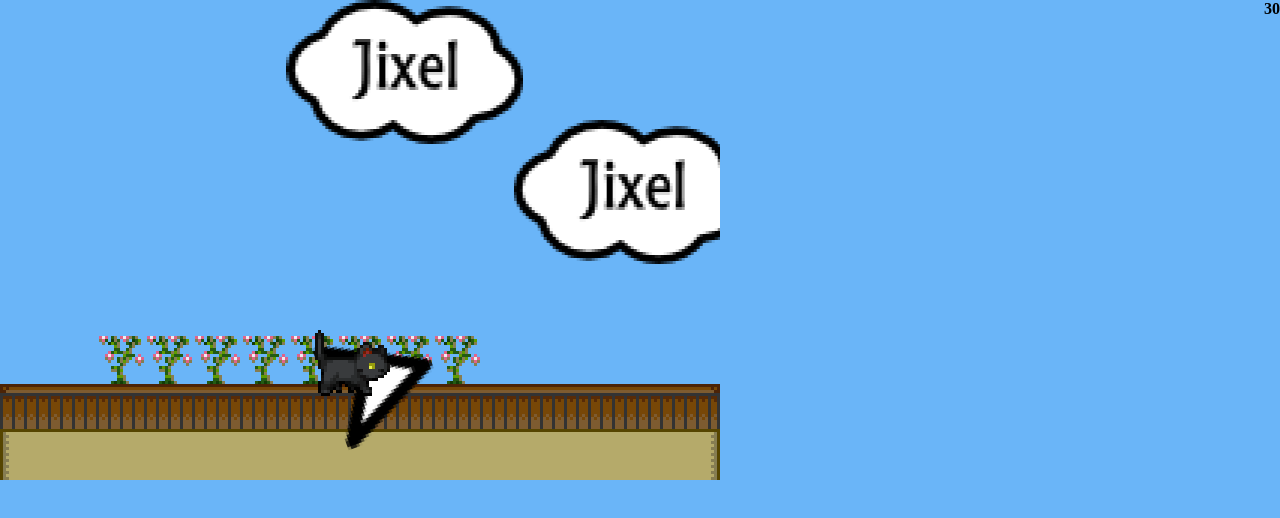
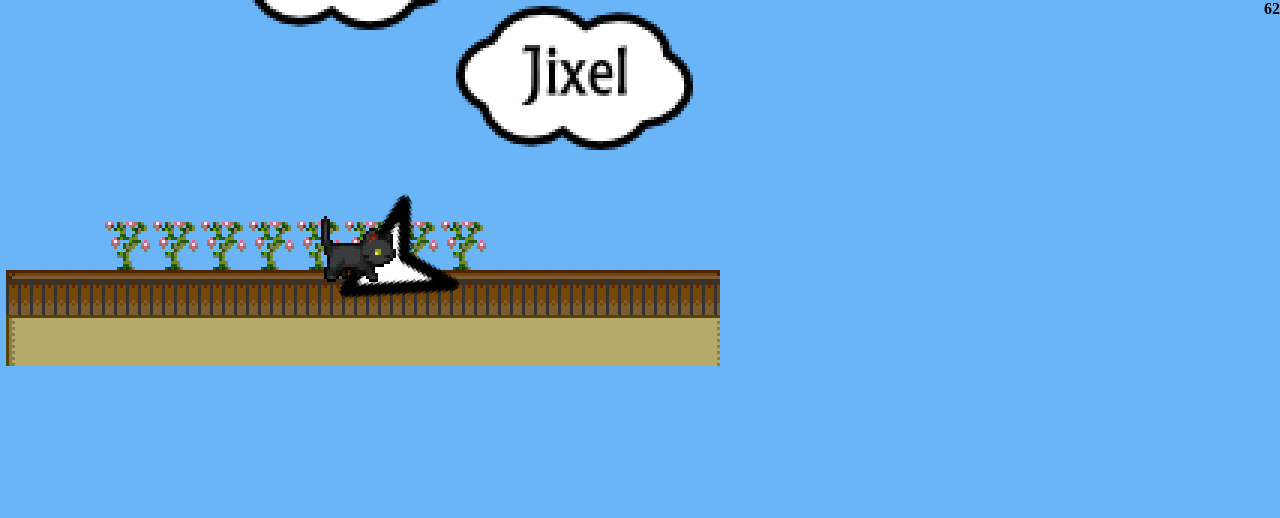
Before and after one commit to AGoblinKing/Jixel, a plain HTML site: page index.html in a window 1280 px wide. Drawn offline with Linux system fonts and the light colour scheme.

Commit message:
Added camera, attached to ship for demo

```diff
--- a/index.html
+++ b/index.html
@@ -29,8 +29,10 @@
           game.add(new JxlTileMap(0,112).loadMap(game, mapData, am.get('tiles')));
           game.add(new Cloud(am.get('cloud'), 0, 0));
           game.add(new Cloud(am.get('cloud'), 400, 40));
-          game.add(new Ship(am.get('ship'), 100,100));
+          var shipzor = new Ship(am.get('ship'), 100,100);
+          game.add(shipzor);
           game.add(new Cat(am.get('animals'), 100, 100));
+          game.follow(shipzor);
 
           /*
           for(var i=0;i<500;i++) {
@@ -39,7 +41,7 @@
 
           game.start();
           game.showFPS();
-          game.audio.play('keyboard', true, 0, 12.5, .4);
+        //  game.audio.play('keyboard', true, 0, 12.5, .4);
         }, function() {
           //could add loadBar here
         });
@@ -68,7 +70,7 @@
       Cat.Override(JxlSprite, 'update');
       function Cat(graphic, x, y) {
         this.JxlSprite(graphic, x, y, 32, 32);
-        this.addAnimation('run', [72,73,74,73], 5);
+        this.addAnimation('run', [72,73,74,73], .30);
         this.play('run');
       }
       Cat.prototype.update = function(game, time) {
@@ -106,7 +108,7 @@
         this.dir = 1;
       }
       Cloud.prototype.update = function(game, time) {
-        if(this.x+this.asset.width > game.width()) {
+        if(this.x+this.asset.width > game.width) {
           this.dir = -1;
         } else if(this.x < 0) {
           this.dir = 1;
--- a/jixel.js
+++ b/jixel.js
@@ -35,6 +35,7 @@ Function.prototype.Override = function (fnSuper, stMethod)
 }
 
 var objID = 0;
+var jxlU = new JxlU();
 /*** Game Objects ***/
 function Jixel(canvas) {
     /*** Setup Core ***/
@@ -42,11 +43,11 @@ function Jixel(canvas) {
     this.scale = 4;
     this.ctx = canvas.getContext('2d');
     this.bufferCanvas = $('<canvas/>')[0];
-    this.width(240);
-    this.height(160);
+    this._width(240);
+    this._height(160);
     this.buffer = this.bufferCanvas.getContext('2d');
     this.gameObjects = {};
-    this.refresh = 33;
+    this.refresh = 16;
     this.running = false;
     this.am = new AssetManager(this);
     this.audio = new AudioManager(this);
@@ -56,7 +57,8 @@ function Jixel(canvas) {
     this.keys = {};
     this._showFPS = false;
     var self = this;
-
+    this._scrollTarget = new JxlPoint();
+    this.unfollow();
     /*** Setup UI ***/
     this.ui = {};
     this.ui.fps = $('<div/>').css({
@@ -126,6 +128,59 @@ Jixel.prototype.toggleFPS = function() {
         this.hideFPS();
     }
 }
+Jixel.prototype.follow = function(target, lerp) {
+    if(lerp == undefined) lerp = 1;
+    this.followTarget= target;
+    this.followLerp = lerp;
+    console.log(this.width >> 1);
+    this._scrollTarget.x = (this.width >> 1)-this.followTarget.x-(this.followTarget.width>>1);
+    this._scrollTarget.y = (this.height >> 1)-this.followTarget.y-(this.followTarget.height>>1);
+
+    this.scroll.x = this._scrollTarget.x;
+    this.scroll.y = this._scrollTarget.y;
+    this.doFollow(0);
+}
+Jixel.prototype.doFollow = function(time) {
+    if(this.followTarget != null) {
+        this._scrollTarget.x = (this.width>>1)-this.followTarget.x-(this.followTarget.width>>1);
+        this._scrollTarget.y = (this.height>>1)-this.followTarget.y-(this.followTarget.height>>1);
+        if((this.followLead != null)){
+            this._scrollTarget.x -= this.followTarget.velocity.x*this.followLead.x;
+           this. _scrollTarget.y -= this.followTarget.velocity.y*this.followLead.y;
+        }
+        this.scroll.x += (this._scrollTarget.x-this.scroll.x)*this.followLerp*time;
+        this.scroll.y += (this._scrollTarget.y-this.scroll.y)*this.followLerp*time;
+
+        if(this.followMin != null) {
+            if(this.scroll.x > this.followMin.x)
+                this.scroll.x = this.followMin.x;
+            if(this.scroll.y > this.followMin.y)
+                this.scroll.y = this.followMin.y;
+        }
+
+        if(this.followMax != null) {
+            if(this.scroll.x < this.followMax.x)
+                this.scroll.x = this.followMax.x;
+            if(this.scroll.y < this.followMax.y)
+                this.scroll.y = this.followMax.y;
+        }
+    }
+}
+Jixel.prototype.unfollow = function() {
+    this.followTarget = null;
+    this.followLead = null;
+    this.followLerp = 1;
+    this.followMin = null;
+    this.followMax = null;
+    if(this.scroll == null)
+        this.scroll = new JxlPoint();
+    else
+        this.scroll.x = scroll.y = 0;
+    if(this._scrollTarget == null)
+        this._scrollTarget = new JxlPoint();
+    else
+        this._scrollTarget.x = this._scrollTarget.y = 0;
+}
 Jixel.prototype.showFPS = function() {
     if(!this._showFPS) {
         this._showFPS = true;
@@ -138,17 +193,19 @@ Jixel.prototype.hideFPS = function() {
         this.ui.fps.hide();
     }
 }
-Jixel.prototype.width = function(width) {
+Jixel.prototype._width = function(width) {
     if(width != undefined) {
         this.bufferCanvas.width = width;
         this.screenWidth(width*this.scale);
+        this.width = width;
     }
     return this.bufferCanvas.width;
 }
-Jixel.prototype.height = function(height) {
+Jixel.prototype._height = function(height) {
     if(height != undefined) {
         this.bufferCanvas.height = height;
         this.screenHeight(height*this.scale);
+        this.height = height;
     }
     return this.bufferCanvas.height;
 }
@@ -190,7 +247,7 @@ Jixel.prototype.start = function() {
             if(self.running) {
                 self.date = new Date();
                 var curTime = self.date.getTime();
-                self.update(curTime - self.lastUpdate);
+                self.update((curTime - self.lastUpdate)/1000);
                 self.lastUpdate = curTime;
             }
         }, this.refresh);
@@ -198,8 +255,8 @@ Jixel.prototype.start = function() {
 }
 Jixel.prototype.changeScale = function(scale) {
     this.scale = scale;
-    this.width(this.width());
-    this.height(this.height());
+    this._width(this.width);
+    this._height(this.height);
     this.am.reload('image');
 }
 Jixel.prototype.add = function(obj) {
@@ -210,8 +267,9 @@ Jixel.prototype.destroyObject = function(obj) {
 }
 Jixel.prototype.update = function(timeBetween) {
     // Do FPS Update
+    this.doFollow(timeBetween);
     if(this.showFPS) {
-        this.ui.fps.html(Math.floor(1000/timeBetween));
+        this.ui.fps.html(Math.floor(1/timeBetween));
     }
     // Do AudioUpdates
     this.audio.update(timeBetween);
@@ -219,6 +277,7 @@ Jixel.prototype.update = function(timeBetween) {
     for(var x in this.gameObjects) {
         this.gameObjects[x].update(this, timeBetween);
     }
+
     // Now Draw
     this.ctx.clearRect(0,0, this.screenWidth(), this.screenHeight());
     //this.buffer.clearRect(0,0, this.width(), this.height());
@@ -237,6 +296,7 @@ Jixel.prototype.click = function(e) {
     //figure out where they clicked
 }
 function JxlObject(x, y, width, height) {
+    this._point = new JxlPoint(); // preallocated point ... not sure if want
     this.id = objID;
     objID++;
     if(x == undefined) {
@@ -249,12 +309,17 @@ function JxlObject(x, y, width, height) {
     this.width = width;
     this.height = height;
     this.mass = 1;
+    this.visible = true;
+    this.scrollFactor = new JxlPoint(1, 1);
 }
 //Override Me.
 JxlObject.prototype.update = function() {}
 JxlObject.prototype.render = function() {}
-JxlObject.prototype.getScreenXY = function() {
-    return new GamePoint(this.x, this.y);
+JxlObject.prototype.getScreenXY = function(game, point) {
+    if(point == undefined) point = new JxlPoint();
+    point.x = Math.floor(this.x+jxlU.roundingError)+Math.floor(game.scroll.x*this.scrollFactor.x);
+    point.y = Math.floor(this.y+jxlU.roundingError)+Math.floor(game.scroll.y*this.scrollFactor.y);
+    return point;
 }
 
 JxlSprite.Inherits(JxlObject);
@@ -264,7 +329,7 @@ function JxlSprite(asset, x, y, width, height) {
     this._alpha = 1;
     this._color = 0x00ffffff;
     this._blend = null;
-    this.scale = new GamePoint(1,1);
+    this.scale = new JxlPoint(1,1);
     this._facing = 1;
     this._animations = {};
     this._flipped = 0;
@@ -272,6 +337,7 @@ function JxlSprite(asset, x, y, width, height) {
     this._frameTimer = 0;
     this.finished = false;
     this._caf = 0;
+    this.offset = new JxlPoint();
     this._curAnim = null;
 
     //Could probably reduce memory/cpu here
@@ -311,9 +377,12 @@ JxlSprite.prototype.calcFrame = function(game) {
 }
 // Rotations are stored on the fly instead of prebaked since they are cheaper here than in flixel
 JxlSprite.prototype.render = function(ctx, game){
+    if(!this.visible) return;
+    this._point = this.getScreenXY(game, this._point);
+
     this.calcFrame(game);
-     var rCan = this._graphic;
-     var mod = 1;
+    var rCan = this._graphic;
+    var mod = 1;
 
     //lets not worry about frames for now.
     if(this.angle !=0) {
@@ -332,7 +401,7 @@ JxlSprite.prototype.render = function(ctx, game){
             rCan = this.asset.rotations[key];
         }
     }
-    ctx.drawImage(rCan, 0,0, this.width*game.scale*mod, this.height*game.scale*mod, this.x*game.scale, this.y*game.scale, this.width*game.scale*mod, this.height*game.scale*mod);
+    ctx.drawImage(rCan, 0,0, this.width*game.scale*mod, this.height*game.scale*mod, this._point.x *game.scale, this._point.y*game.scale, this.width*game.scale*mod, this.height*game.scale*mod);
 }
 JxlSprite.prototype.updateAnimation = function(game, time) {
     if((this._curAnim != null) && (this._curAnim.delay > 0) && (this._curAnim.looped || !this.finished )) {
@@ -360,15 +429,21 @@ JxlSprite.prototype.update = function(game, time) {
     this.updateAnimation(game, time);
 }
 JxlSprite.prototype.move = function(time, distance) {
-    this.x += distance[0]/time;
-    this.y += distance[1]/time;
+    this.x += distance[0]*time;
+    this.y += distance[1]*time;
+}
+JxlSprite.prototype.getScreenXY = function(game, point) {
+    if(point == undefined) point = new JxlPoint();
+    point.x = Math.floor(this.x+jxlU.roundingError)+Math.floor(game.scroll.x*this.scrollFactor.x) - this.offset.x;
+    point.y = Math.floor(this.y+jxlU.roundingError)+Math.floor(game.scroll.y*this.scrollFactor.y) - this.offset.y;
+    return point;
 }
 
 function JxlAnim(name, frames, frameRate, looped){
     this.name = name;
     this.delay = 0;
     if(frameRate > 0)
-        this.delay = 1000/frameRate;
+        this.delay = frameRate;
     this.frames = frames;
     this.looped = looped;
 }
@@ -430,10 +505,10 @@ JxlTileMap.prototype.loadMap  = function(Game, MapData, TileGraphic, TileWidth,
     for(i=0; i < totalTiles; i++)
         this.updateTile(i);
 
-    this._screenRows = Math.ceil(game.height()/this._tileHeight)+1;
+    this._screenRows = Math.ceil(game.height/this._tileHeight)+1;
     if(this._screenRows > this.heightInTiles)
         this._screenRows = this.heightInTiles;
-    this._screenCols = Math.ceil(game.width()/this._tileWidth)+1;
+    this._screenCols = Math.ceil(game.width/this._tileWidth)+1;
     if(this._screenCols > this.widthInTiles)
         this._screenCols = this.widthInTiles;
 
@@ -441,11 +516,11 @@ JxlTileMap.prototype.loadMap  = function(Game, MapData, TileGraphic, TileWidth,
 }
 
 JxlTileMap.prototype.render = function(ctx, game) {
-    var _point = this.getScreenXY();
-    var _flashPoint = new GamePoint(_point.x, _point.y);
+    this._point = this.getScreenXY(game,this._point);
+    var _flashPoint = new JxlPoint(this._point.x, this._point.y);
 
-    var tx = Math.floor(-_point.x/this._tileWidth);
-    var ty = Math.floor(-_point.y/this._tileHeight);
+    var tx = Math.floor(-this._point.x/this._tileWidth);
+    var ty = Math.floor(-this._point.y/this._tileHeight);
     if(tx < 0) tx = 0;
     if(tx > this.widthInTiles-this._screenCols) tx = this.widthInTiles-this._screenCols;
     if(ty < 0) ty = 0;
@@ -486,13 +561,50 @@ JxlTileMap.prototype.updateTile = function(index){
     this._rects[index] = [rx,ry,this._tileWidth,this._tileHeight];
 }
 
-function GamePoint(x, y){
+function JxlPoint(x, y){
+    if(x == undefined) x = 0;
+    if(y == undefined) y = 0;
+
     this.x = x;
     this.y = y;
 }
 
-/*** Util ***/
+/*** Universe ***/
+function JxlU() {
+    this.roundingError = 0.0000001;
+    this.quadTreeDivisions = 3;
+}
 
+JxlU.prototype.rotatePoint = function(x, y, pivotX, pivotY, angle, p) {
+    if(p == undefined) p = new JxlPoint();
+    var radians = -angle / 180 * Math.PI;
+    var dx = x-pivotX;
+    var dy = pivotY-y;
+    p.x = pivotX + Math.cos(radians)*dx - Math.sin(radians)*dy;
+    p.y = pivotY - (Math.sin(radians)*dx + Math.cos(radians)*dy);
+    return p;
+}
+JxlU.prototype.getAngle = function(x, y) {
+    return Math.atan2(y, x) * 180/Math.PI;
+}
+JxlU.prototype.computeVelocity = function(time, velocity, acceleration, drag, max) {
+    if(acceleration == undefined) acceleration = 0;
+    if(drag == undefined) drag = 0;
+    if(max == undefined) max =  10000;
+
+    if(acceleration != 0) velocity += acceleration*time;
+    else if(drag != 0) {
+        var d = drag*time;
+        if(velocity - d > 0) velocity -= d;
+        else if (velocity + d < 0) velocity +=d;
+        else velocity = 0;
+    }
+    if((velocity != 0) && (max != 10000)) {
+        if(velocity > max) velocity = max;
+        else if(velocity < -max) velocity = -max;
+    }
+    return velocity;
+}
 /*** Utilities ***/
 function AudioManager(game) {
     this.game = game;
@@ -614,6 +726,8 @@ AssetManager.prototype.loadAsset = function(type, name, src, callback, batch) {
         $(temp).data('type', 'audio');
         this.assets[name] = temp;
         self.game.audio.add(name, temp);
+
+
         if(callback) callback(temp);
 
         break;
```
